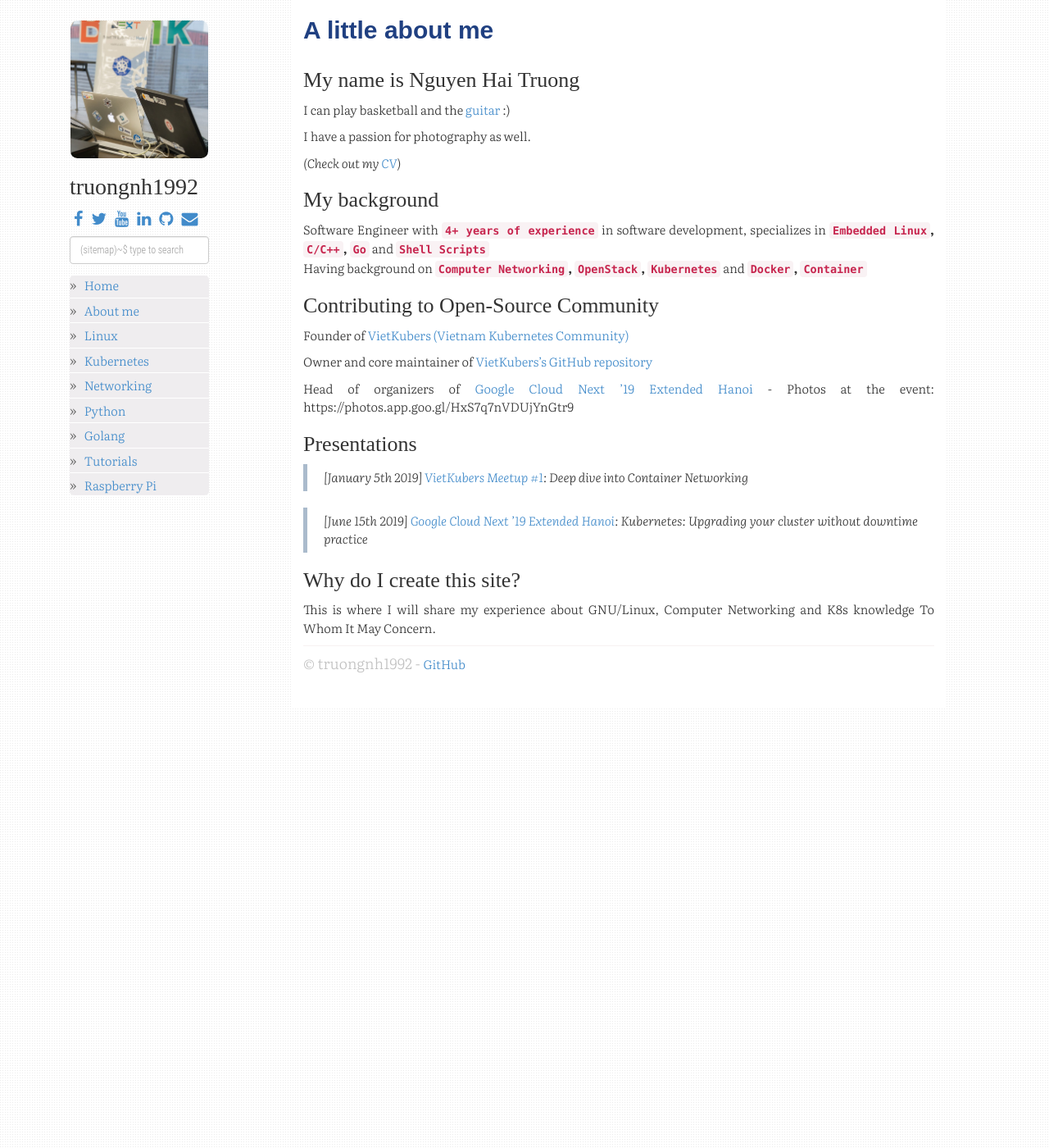
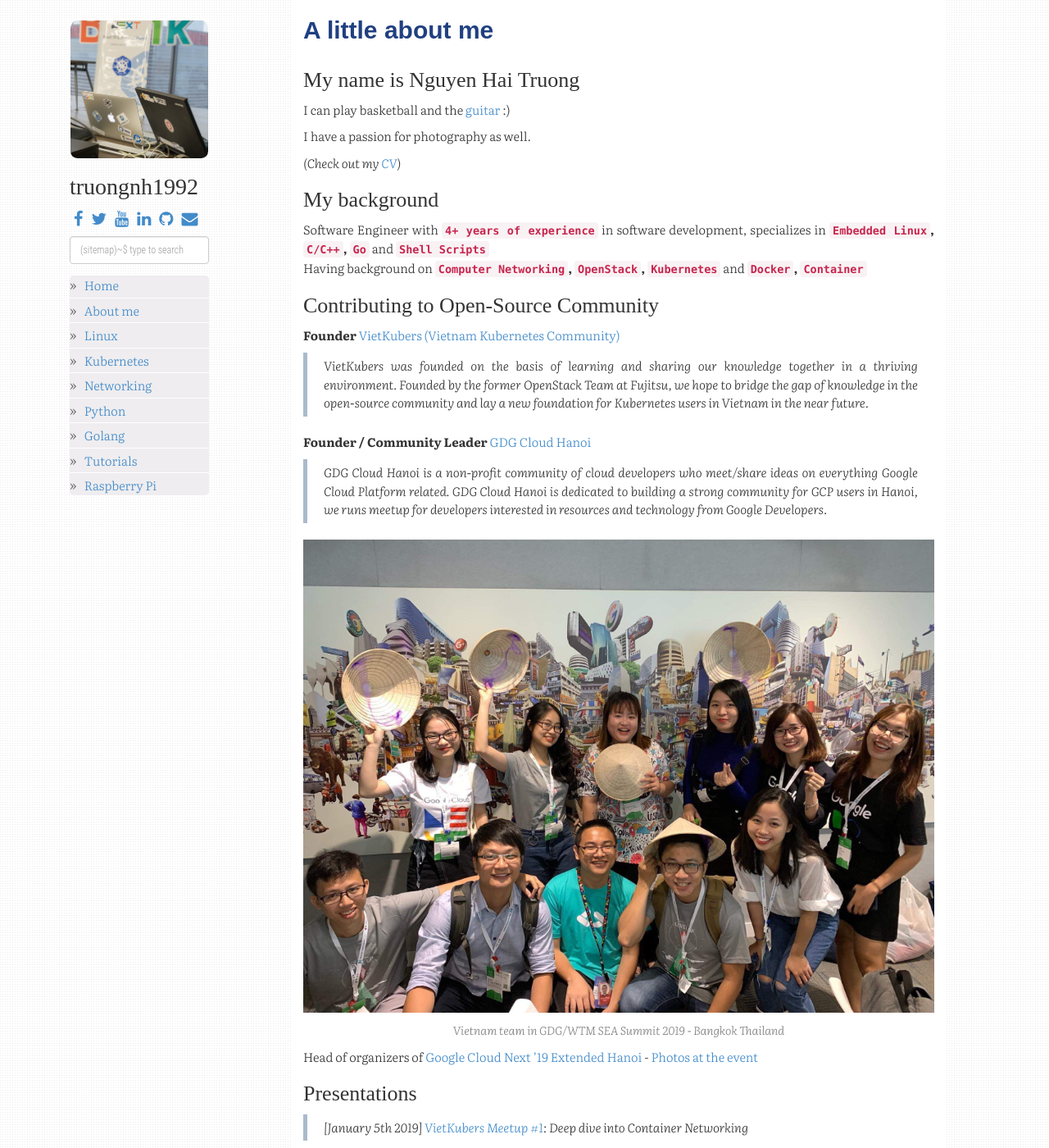
Before and after one commit to truongnh1992/truongnh1992.github.io, a Jekyll site: the page built from about.md, in a window 1280 px wide and 1400 px high. Shown: the whole window at 82% size. Built offline with Jekyll 4.4.1, drawn with Linux system fonts in a browser that asks for light colours; nearby versions of some CDN libraries; some web fonts are replaced.

Commit message:
Update aboutme
Signed-off-by: Nguyen Hai Truong <truongnh@vn.fujitsu.com>

```diff
--- a/about.md
+++ b/about.md
@@ -18,11 +18,18 @@
 Having background on **`Computer Networking`, `OpenStack`, `Kubernetes`** and **`Docker`, `Container`**
 
 # Contributing to Open-Source Community
-Founder of [VietKubers (Vietnam Kubernetes Community)](https://vietkubers.github.io/)
+**Founder** [VietKubers (Vietnam Kubernetes Community)](https://vietkubers.github.io/)
+> VietKubers was founded on the basis of learning and sharing our knowledge together in a thriving environment. Founded by the former OpenStack Team at Fujitsu, we hope to bridge the gap of knowledge in the open-source community and lay a new foundation for Kubernetes users in Vietnam in the near future.
 
-Owner and core maintainer of [VietKubers's GitHub repository](https://github.com/vietkubers)
+**Founder / Community Leader** [GDG Cloud Hanoi](https://www.facebook.com/GDGCloudHanoi)
+> GDG Cloud Hanoi is a non-profit community of cloud developers who meet/share ideas on everything Google Cloud Platform related. GDG Cloud Hanoi is dedicated to building a strong community for GCP users in Hanoi, we runs meetup for developers interested in resources and technology from Google Developers.
 
-Head of organizers of [Google Cloud Next ’19 Extended Hanoi](https://www.meetup.com/Vietkubers-Vietnam-Kubernetes-Community/events/261417540/) - Photos at the event: https://photos.app.goo.gl/HxS7q7nVDUjYnGtr9
+![GDG](/static/img/gdg.JPG)
+
+{:.image-caption}
+*Vietnam team in GDG/WTM SEA Summit 2019 - Bangkok Thailand*
+
+Head of organizers of [Google Cloud Next ’19 Extended Hanoi](https://www.meetup.com/Vietkubers-Vietnam-Kubernetes-Community/events/261417540/) - [Photos at the event](https://photos.app.goo.gl/HxS7q7nVDUjYnGtr9)
 
 
 # Presentations
```
Also changed, not shown: static/img/gdg.JPG (added).
